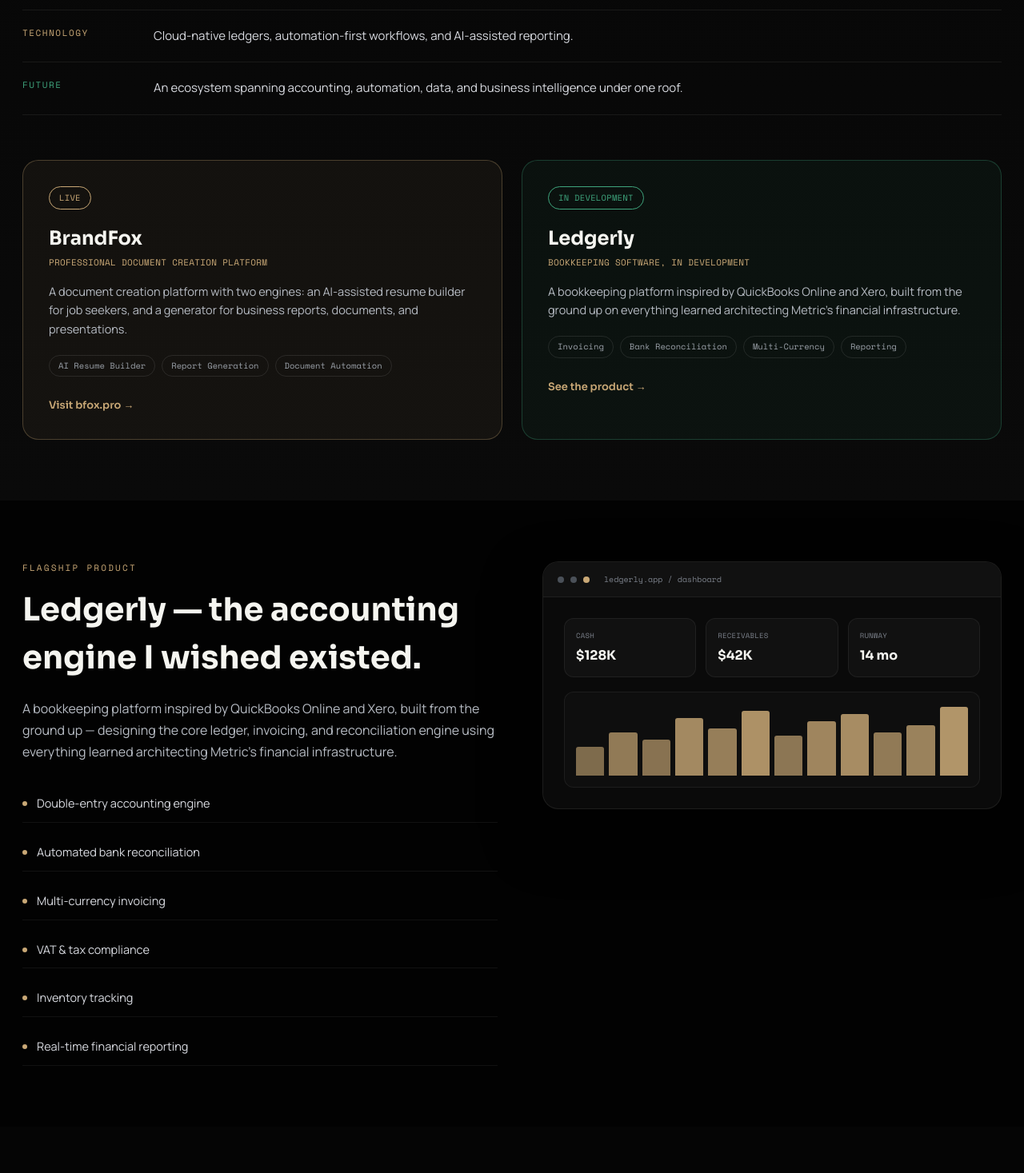
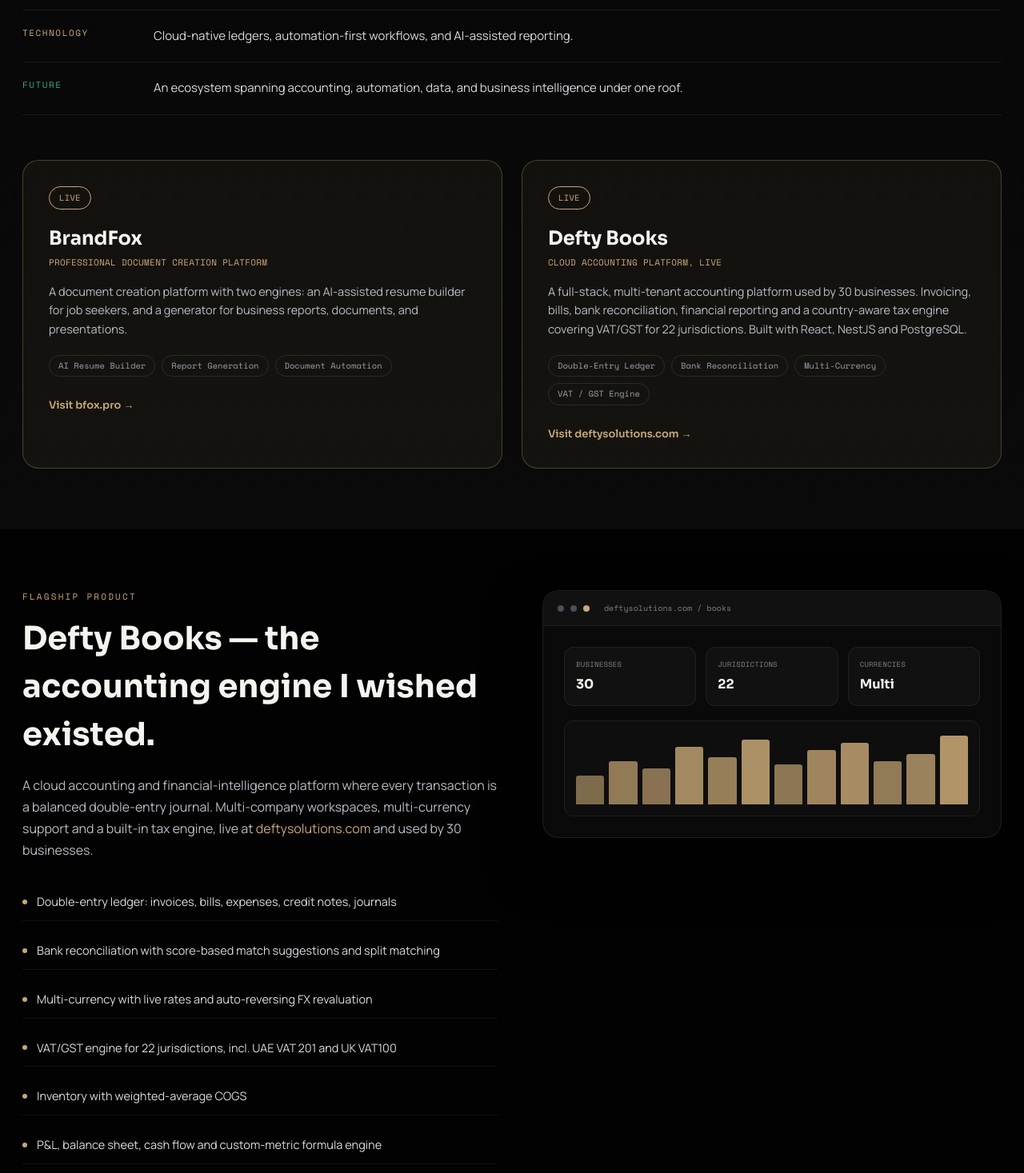
Before and after one commit to Python-Terabyte/asimportfolio, a Next.js app: page / in a window 1280 px wide. Shown: the part 3412-4879 px from the top of the page at 80% size. Built offline with nearby package versions, Linux system fonts and the light colour scheme.

Commit message:
Defty Update

```diff
--- a/app/layout.tsx
+++ b/app/layout.tsx
@@ -28,7 +28,7 @@
   description:
     "CEO & Director of Quasar Technologies and Manager, External Execution at a fintech platform active in 190+ countries. ACMA-qualified operator building businesses, products, and financial technology.",
   keywords:
-    "Muhammad Asim Saleem, ACMA, CEO, Founder, Quasar Technologies, Fintech, BI Architecture, Virtual CFO, Business Analyst, Product Manager, Ledgerly, BrandFox",
+    "Muhammad Asim Saleem, ACMA, CEO, Founder, Quasar Technologies, Fintech, BI Architecture, Virtual CFO, Business Analyst, Product Manager, Defty Books, BrandFox",
   authors: [{ name: "Muhammad Asim Saleem" }],
   openGraph: {
     title: "Muhammad Asim Saleem, ACMA — CEO & Founder",
--- a/components/Founder.tsx
+++ b/components/Founder.tsx
@@ -29,7 +29,7 @@
             <div className="flex-1 min-w-0 basis-[300px]">
               <div className="font-mono text-[10px] tracking-[0.14em] uppercase text-gold mb-2.5">Business Suite — Led by Asim</div>
               <div className="font-manrope text-[15px] leading-relaxed text-ivory-dim">
-                Accounting, automation, and reporting software — BrandFox and Ledgerly.
+                Accounting, automation, and reporting software — BrandFox and Defty.
               </div>
             </div>
             <div className="flex-1 min-w-0 basis-[300px] pl-12 border-l border-ivory/10">
--- a/components/ProductDeepDive.tsx
+++ b/components/ProductDeepDive.tsx
@@ -1,6 +1,6 @@
 import SectionLabel from "@/components/ui/SectionLabel";
 import SectionReveal from "@/components/ui/SectionReveal";
-import { LEDGERLY_BARS, LEDGERLY_CAPABILITIES, LEDGERLY_KPIS } from "@/lib/data";
+import { DEFTY_BARS, DEFTY_CAPABILITIES, DEFTY_KPIS, DEFTY_STACK } from "@/lib/data";
 
 export default function ProductDeepDive() {
   return (
@@ -9,19 +9,35 @@
         <SectionReveal className="flex-1 min-w-0 basis-[420px]">
           <SectionLabel>Flagship Product</SectionLabel>
           <h2 className="font-sora font-bold text-[28px] md:text-[40px] text-ivory mb-5">
-            Ledgerly — the accounting engine I wished existed.
+            Defty Books — the accounting engine I wished existed.
           </h2>
           <p className="font-manrope text-base leading-[1.7] text-ivory-muted mb-7">
-            A bookkeeping platform inspired by QuickBooks Online and Xero, built from the ground up — designing
-            the core ledger, invoicing, and reconciliation engine using everything learned architecting Metric&apos;s
-            financial infrastructure.
+            A cloud accounting and financial-intelligence platform where every transaction is a balanced
+            double-entry journal. Multi-company workspaces, multi-currency support and a built-in tax engine,
+            live at{" "}
+            <a
+              href="https://deftysolutions.com"
+              target="_blank"
+              rel="noopener noreferrer"
+              className="text-gold hover:text-gold-light transition-colors"
+            >
+              deftysolutions.com
+            </a>{" "}
+            and used by 30 businesses.
           </p>
           <div className="flex flex-col gap-3.5">
-            {LEDGERLY_CAPABILITIES.map((cap) => (
+            {DEFTY_CAPABILITIES.map((cap) => (
               <div key={cap} className="flex items-center gap-3 py-3 border-b border-ivory/[0.06]">
                 <span className="w-1.5 h-1.5 rounded-full bg-gold shrink-0" />
                 <span className="font-manrope text-[14.5px] text-ivory-dim">{cap}</span>
               </div>
+            ))}
+          </div>
+          <div className="flex flex-wrap gap-2 mt-6">
+            {DEFTY_STACK.map((tech) => (
+              <span key={tech} className="font-mono text-[10.5px] text-ivory-faint border border-ivory/10 px-[11px] py-[5px] rounded-full">
+                {tech}
+              </span>
             ))}
           </div>
         </SectionReveal>
@@ -32,11 +48,11 @@
               <span className="w-2 h-2 rounded-full bg-[#4A5058]" />
               <span className="w-2 h-2 rounded-full bg-[#4A5058]" />
               <span className="w-2 h-2 rounded-full bg-gold" />
-              <span className="ml-2.5 font-mono text-[10px] text-ivory-ghost">ledgerly.app / dashboard</span>
+              <span className="ml-2.5 font-mono text-[10px] text-ivory-ghost">deftysolutions.com / books</span>
             </div>
             <div className="p-[26px] flex flex-col gap-[18px]">
               <div className="grid grid-cols-3 gap-3">
-                {LEDGERLY_KPIS.map((kpi) => (
+                {DEFTY_KPIS.map((kpi) => (
                   <div key={kpi.label} className="p-3.5 rounded-xl bg-white/[0.03] border border-ivory/[0.06]">
                     <div className="font-mono text-[9px] text-ivory-ghost uppercase tracking-wide mb-1.5">{kpi.label}</div>
                     <div className="font-sora font-bold text-base text-ivory">{kpi.value}</div>
@@ -44,7 +60,7 @@
                 ))}
               </div>
               <div className="h-[120px] flex items-end gap-1.5 p-3.5 rounded-xl bg-white/[0.02] border border-ivory/[0.06]">
-                {LEDGERLY_BARS.map((h, i) => (
+                {DEFTY_BARS.map((h, i) => (
                   <div
                     key={i}
                     className="flex-1 bg-gold rounded-t-[3px]"
--- a/lib/data.ts
+++ b/lib/data.ts
@@ -26,7 +26,7 @@
   { mark: "BA", title: "Business Analyst", desc: "BRD / FRD / SRS / PRD authoring, stakeholder workshops, and requirements as engineering source of truth." },
   { mark: "PM", title: "Product Manager", desc: "Designed the Business Health Score and MAX data architecture end-to-end, requirements to production." },
   { mark: "TS", title: "Technology & Accounting Specialist", desc: "Bridges accounting logic and software architecture across QuickBooks, Xero, Zoho, Shopify, and more." },
-  { mark: "CEO", title: "CEO & Director, Quasar Technologies", desc: "Co-founded a studio spanning business software and games. Leads and builds the business suite — BrandFox and Ledgerly — end-to-end." },
+  { mark: "CEO", title: "CEO & Director, Quasar Technologies", desc: "Co-founded a studio spanning business software and games. Leads and builds the business suite — BrandFox and Defty — end-to-end." },
 ];
 
 export const STATS = [
@@ -113,33 +113,36 @@
     cta: "Visit bfox.pro",
   },
   {
-    name: "Ledgerly",
-    tagline: "Bookkeeping Software, In Development",
+    name: "Defty Books",
+    tagline: "Cloud Accounting Platform, Live",
     description:
-      "A bookkeeping platform inspired by QuickBooks Online and Xero, built from the ground up on everything learned architecting Metric's financial infrastructure.",
-    features: ["Invoicing", "Bank Reconciliation", "Multi-Currency", "Reporting"],
-    status: "development" as const,
-    url: "#product",
-    cta: "See the product",
+      "A full-stack, multi-tenant accounting platform used by 30 businesses. Invoicing, bills, bank reconciliation, financial reporting and a country-aware tax engine covering VAT/GST for 22 jurisdictions. Built with React, NestJS and PostgreSQL.",
+    features: ["Double-Entry Ledger", "Bank Reconciliation", "Multi-Currency", "VAT / GST Engine"],
+    status: "live" as const,
+    url: "https://deftysolutions.com",
+    cta: "Visit deftysolutions.com",
   },
 ];
 
-export const LEDGERLY_CAPABILITIES = [
-  "Double-entry accounting engine",
-  "Automated bank reconciliation",
-  "Multi-currency invoicing",
-  "VAT & tax compliance",
-  "Inventory tracking",
-  "Real-time financial reporting",
+export const DEFTY_CAPABILITIES = [
+  "Double-entry ledger: invoices, bills, expenses, credit notes, journals",
+  "Bank reconciliation with score-based match suggestions and split matching",
+  "Multi-currency with live rates and auto-reversing FX revaluation",
+  "VAT/GST engine for 22 jurisdictions, incl. UAE VAT 201 and UK VAT100",
+  "Inventory with weighted-average COGS",
+  "P&L, balance sheet, cash flow and custom-metric formula engine",
+  "QuickBooks Online import and sync",
 ];
 
-export const LEDGERLY_KPIS = [
-  { label: "Cash", value: "$128K" },
-  { label: "Receivables", value: "$42K" },
-  { label: "Runway", value: "14 mo" },
+export const DEFTY_STACK = ["React", "NestJS", "PostgreSQL", "Drizzle", "Redis / BullMQ", "Firebase", "Jest"];
+
+export const DEFTY_KPIS = [
+  { label: "Businesses", value: "30" },
+  { label: "Jurisdictions", value: "22" },
+  { label: "Currencies", value: "Multi" },
 ];
 
-export const LEDGERLY_BARS = [0.4, 0.6, 0.5, 0.8, 0.65, 0.9, 0.55, 0.75, 0.85, 0.6, 0.7, 0.95];
+export const DEFTY_BARS = [0.4, 0.6, 0.5, 0.8, 0.65, 0.9, 0.55, 0.75, 0.85, 0.6, 0.7, 0.95];
 
 export const SKILL_GROUPS = [
   { name: "BI & Analytics", items: ["Excel (Expert)", "Power BI", "Tableau", "Dashboard Architecture", "KPI Design", "Real-time Reporting"] },
```
